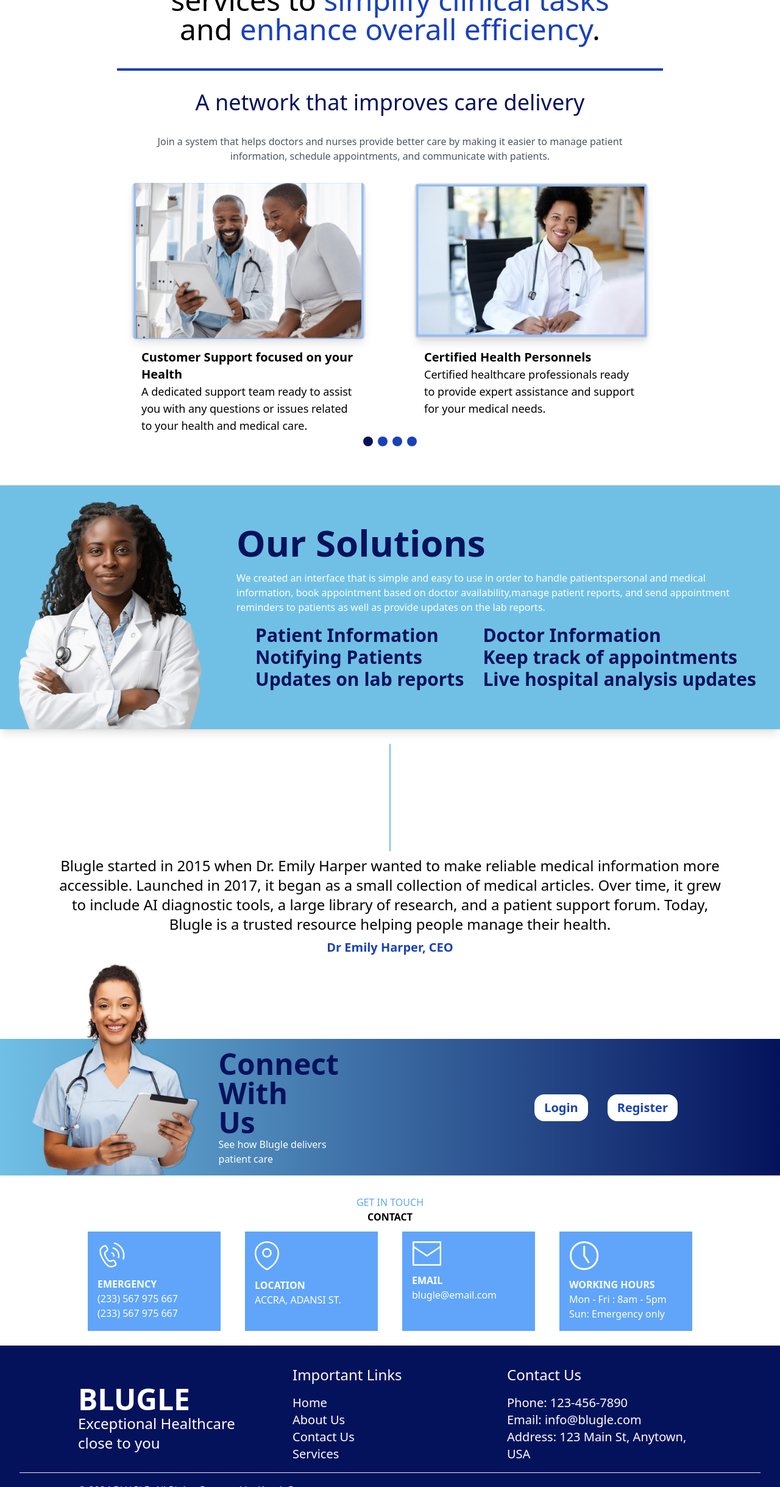
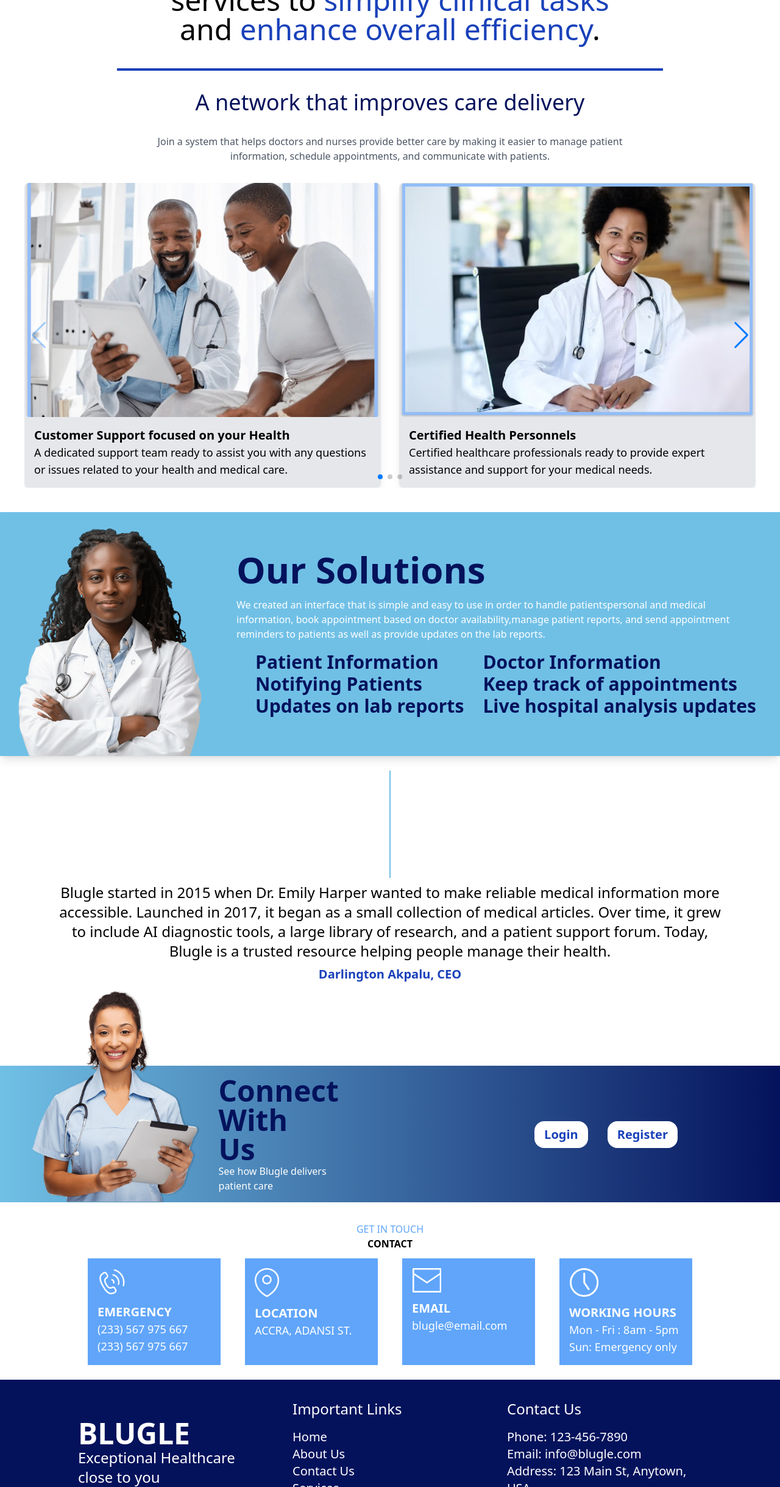
Before and after one commit to Knuth-DeVs/frontend-blugle, a React (Vite) app: page / in a window 1280 px wide. Shown: the part 775-3214 px from the top of the page at 61% size. Built offline with nearby package versions, Linux system fonts and the light colour scheme.

Commit message:
feat(Home): Add swiper js

```diff
--- a/package.json
+++ b/package.json
@@ -10,10 +10,12 @@
     "preview": "vite preview"
   },
   "dependencies": {
+    "axios": "^1.7.2",
     "react": "^18.3.1",
     "react-dom": "^18.3.1",
     "react-icons": "^5.2.1",
-    "react-router-dom": "^6.23.1"
+    "react-router-dom": "^6.23.1",
+    "swiper": "^11.1.4"
   },
   "devDependencies": {
     "@types/react": "^18.3.3",
--- a/src/components/About/Hero.tsx
+++ b/src/components/About/Hero.tsx
@@ -5,7 +5,7 @@
     <div className='flex flex-col w-full h-[60vh] md:h-[85vh] bg-[#316ff6] items-center justify-center text-white '>
         <h5 className='md:text-lg'>HEALTHCARE AS IT COULD BE</h5>
         <p className='text-3xl md:text-5xl font-semibold '>WE ARE BLUGLE</p>
-        <p className='px-8 lg:px-32 xl:px-64 text-center md:text-xl pt-8'>discover the future of insurance with Blugle’s mobile delivered-solutions. Seamlessly manage your coverage right from your device, ensuring peace of mind wherever life takes you.Simplify your insurance experience with just a few taps</p>
+        <p className='px-8 lg:px-32 xl:px-64 text-center md:text-xl pt-8'>Discover the future of insurance with Blugle’s mobile delivered-solutions. Seamlessly manage your coverage right from your device, ensuring peace of mind wherever life takes you. Simplify your insurance experience with just a few taps</p>
     </div>
   )
 }
--- a/src/components/About/Main.tsx
+++ b/src/components/About/Main.tsx
@@ -5,14 +5,14 @@
   return (
     <div>
         <div className='my-8'>
-            <h2 className='text-center text-2xl md:text-4xl text-navlinks font-bold'>healthcare  combined with technology</h2>
+            <h2 className='text-center text-2xl md:text-4xl text-navlinks font-bold'>Healthcare combined with technology</h2>
             <p className='text-center px-8 lg:px-44 md:text-xl py-4 md:py-8'>Blugle merges the expertise healthcare an technology pioneers. This union has given us unparalleled national reach and a deep understanding of the healthcare landscape.</p>
             <p className='text-center px-8 md:text-xl lg:px-40'>By broadening our services in revenue cycle management, electronic health records, and patient engagement and by opening our platform to a wider range of partners and providers, we're on a mission to break down barriers and create a more intelligent, seamless healthcare experience</p>
         </div>
         <div className='flex flex-col-reverse px-8 md:flex-row md:gap-16 xl:px-28 md:mt-20'>
             <img src={Vision} alt="vision" className='lg:w-[550px] w-[400px] pt-6'/>
             <div>
-                <h1 className='text-3xl md:text-5xl text-navlinks font-bold'>Our Vision</h1>
+                <h1 className='text-3xl md:text-5xl text-navlinks text-center md:text-left font-bold'>Our Vision</h1>
                 <p className='text-lg md:text-2xl'>Empowering healthcare providers to deliver exceptional patient care through a seamless, intuitive, and data-driven patient management experience, revolutionizing the way healthcare is delivered and experienced.</p>
             </div>
         </div>
--- a/src/components/Contact/ContactInfo.tsx
+++ b/src/components/Contact/ContactInfo.tsx
@@ -10,26 +10,26 @@
         <div className='mt-8 mb-4'>
             <h1 className='text-center text-blue-400'>GET IN TOUCH</h1>
             <h1 className='text-center font-semibold mb-3'>CONTACT</h1>
-            <div className='grid grid-cols-2 lg:grid-cols-4 gap-4 mx-6 lg:gap-10 lg:mx-36 '>
+            <div className='grid grid-cols-2 lg:grid-cols-4 gap-4 mx-6 lg:gap-10 lg:mx-36 text-[10px] md:text-lg'>
                 <div className='bg-blue-400 p-4'>
                     <img src={call} alt="" className='w-12 '/>
-                    <h3 className='mt-3 text-white font-semibold' >EMERGENCY</h3>
+                    <h3 className='mt-3 text-white font-semibold text-md md:text-xl' >EMERGENCY</h3>
                     <p className='text-white'>(233) 567 975 667</p>
                     <p className='text-white'>(233) 567 975 667</p>
                 </div>
                 <div className='bg-blue-400 p-4'>
                     <img src={location} alt="" className='w-10 '/>
-                    <h3 className='mt-3 text-white font-semibold'>LOCATION</h3>
+                    <h3 className='mt-3 text-white font-semibold text-md md:text-xl'>LOCATION</h3>
                     <p className='text-white'>ACCRA, ADANSI ST.</p>
                 </div>
                 <div className='bg-blue-400 p-4'>
                     <img src={email} alt="" className='w-12 '/>
-                    <h3 className='mt-3 text-white font-semibold'>EMAIL</h3>
+                    <h3 className='mt-3 text-white font-semibold text-md md:text-xl'>EMAIL</h3>
                     <p className='text-white'>blugle@email.com</p>
                 </div>
                 <div className='bg-blue-400 p-4'>
                     <img src={clock} alt="" className='w-12 '/>
-                    <h3 className='mt-3 text-white font-semibold'>WORKING HOURS</h3>
+                    <h3 className='mt-3 text-white font-semibold text-md md:text-xl'>WORKING HOURS</h3>
                     <p className='text-white'>Mon - Fri : 8am - 5pm</p>
                     <p className='text-white'>Sun: Emergency only</p>
                 </div>
--- a/src/components/Home/Banner.tsx
+++ b/src/components/Home/Banner.tsx
@@ -4,7 +4,7 @@
 const Banner: React.FC = () => {
   return (
     <div className='mb-6'>
-        <div className=' w-full lg:h-[400px] bg-[#70C0E6] mt-60 shadow-lg py-6 md:py-0 px-2'>
+        <div className=' w-full lg:h-[400px] bg-[#70C0E6] mt-10 shadow-lg py-6 md:py-0 px-2'>
             <div className='flex flex-row items-center justify-center'>
                 <img src={BannerImg} alt='banner' className='w-[280px] lg:w-[380px] pt-3 hidden md:block'/>
                 <div className='flex flex-col gap-4'>
--- a/src/components/Home/DoctorInfo.tsx
+++ b/src/components/Home/DoctorInfo.tsx
@@ -6,7 +6,7 @@
         <div className='w-[2px] h-44 flex justify-center items-center mx-auto mb-2 bg-[#70C0E6]'/>
         <div className='text-lg md:text-2xl font-normal px-5 md:px-24 text-center'>
           <p>Blugle started in 2015 when Dr. Emily Harper wanted to make reliable medical information more accessible. Launched in 2017, it began as a small collection of medical articles. Over time, it grew to include AI diagnostic tools, a large library of research, and a patient support forum. Today, Blugle is a trusted resource helping people manage their health.</p>
-          <h3 className='text-xl font-semibold text-navlinks py-2'>Dr Emily Harper, CEO</h3>
+          <h3 className='md:text-xl font-semibold text-navlinks py-2 text-md'>Darlington Akpalu, CEO</h3>
         </div>
     </div>
   )
--- a/src/components/Home/HomeSrollHorizontal.tsx
+++ b/src/components/Home/HomeSrollHorizontal.tsx
@@ -1,4 +1,11 @@
-import React, { useState } from 'react';
+import { Navigation, Pagination, Scrollbar, A11y } from 'swiper/modules';
+
+import { Swiper, SwiperSlide } from 'swiper/react';
+
+import 'swiper/css';
+import 'swiper/css/navigation';
+import 'swiper/css/pagination';
+import 'swiper/css/scrollbar';
 import Health1 from '../../assets/health1.png'
 import Health2 from '../../assets/health2.png'
 
@@ -25,51 +32,36 @@
     },
 ]
 
-const HomeScrollHorizontal: React.FC = () => {
-  const [currentIndex, setCurrentIndex] = useState(0);
+export default () => {
+  return (
 
-  // const handlePrev = () => {
-  //   setCurrentIndex((prevIndex) => (prevIndex === 0? ScrollData.length - 1 : prevIndex - 1));
-  // };
 
-  // const handleNext = () => {
-  //   setCurrentIndex((prevIndex) => (prevIndex === ScrollData.length - 1? 0 : prevIndex + 1));
-  // };
-
-  const renderItems = () => {
-    const start = currentIndex;
-    const end = start + 2;
-    return ScrollData.slice(start, end).map((item, index) => (
-      <div key={index} className="flex-shrink-0 w-48 h-48 md:w-60 lg:w-96 lg:h-64 bg-gray-200 rounded-lg shadow-lg">
-        <img src={item.image} alt={item.title} className="w-full h-full object-cover rounded-lg" />
-        <div className="p-4">
-          <h3 className="md:text-lg lg:text-xl font-semibold">{item.title}</h3>
-          <p className="text-[12px] lg:text-lg">{item.description}</p>
-        </div>
-      </div>
-    ));
-  };
-
-  return (
+    <Swiper
+      modules={[Navigation, Pagination, Scrollbar, A11y]}
+      spaceBetween={30}
+      slidesPerView={2}
+      navigation
+      pagination={{ clickable: true,  }}
+      scrollbar={{ draggable: false, hide: true }}
+      onSwiper={(swiper) => console.log(swiper)}
+      onSlideChange={() => console.log('slide change')}
+      className='md:mx-10 mx-5'
+    >
     <div className="relative flex items-center justify-center">
-      <div className="flex space-x-6 md:space-x-16 lg:space-x-20">
-        {/* Content */}
-        {renderItems()}
-      </div>
-      {/* Circle pagination */}
-      <div className="absolute flex -bottom-52 md:-bottom-48 justify-center space-x-2 mb-4">
-        {ScrollData.map((_, index) => (
-          <button
-            key={index}
-            onClick={() => setCurrentIndex(index)}
-            className={`md:w-4 md:h-4 w-2 h-2 rounded-full ${
-              currentIndex === index? 'bg-navlinkshover' : 'bg-navlinks'
-            }`}
-          ></button>
-        ))}
+      <div className="">
+      {
+         ScrollData.map((item, index) => (
+          <SwiperSlide key={index} className="flex-shrink-0 bg-gray-200 rounded-lg shadow-lg md:w-44">
+            <img src={item.image} alt={item.title} className="w-full lg:h-96 object-cover rounded-lg" />
+            <div className="md:p-4 p-2">
+              <h3 className="md:text-lg lg:text-xl font-semibold">{item.title}</h3>
+              <p className="text-[12px] lg:text-lg">{item.description}</p>
+            </div>
+          </SwiperSlide>
+        ))
+      }
       </div>
     </div>
+    </Swiper>
   );
 };
-
-export default HomeScrollHorizontal;
```
Also changed, not shown: src/components/Login/LoginForm.tsx (+27 -6 lines), 1 other file (tests, documents, lock files or other folders).
